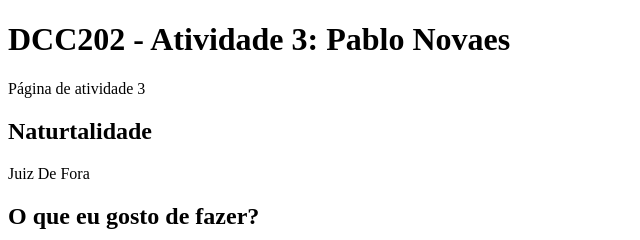
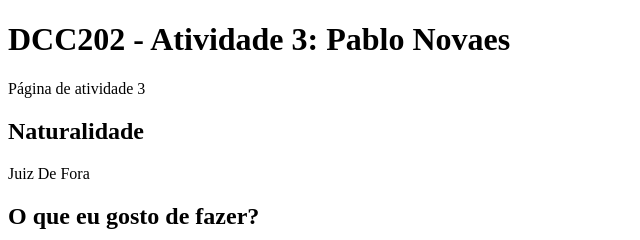
Before and after one commit to ufjf-dcc202/ufjf-dcc202-2023-3-b-atv3-BAL0F0, a website: page index.html in a window 1280 px wide. Shown: the top 240 px of the page, 0-640 px from the left. Drawn offline with Linux system fonts and the light colour scheme.

Commit message:
arruma segunda seçao

```diff
--- a/index.html
+++ b/index.html
@@ -10,7 +10,7 @@
      <h1>DCC202 - Atividade 3: Pablo Novaes</h1>
      <p>Página de atividade 3</p>
      <section>
-        <h2> Naturtalidade </h2>
+        <h2> Naturalidade </h2>
         <p>Juiz De Fora </p>
      </section>
      <section>
```
